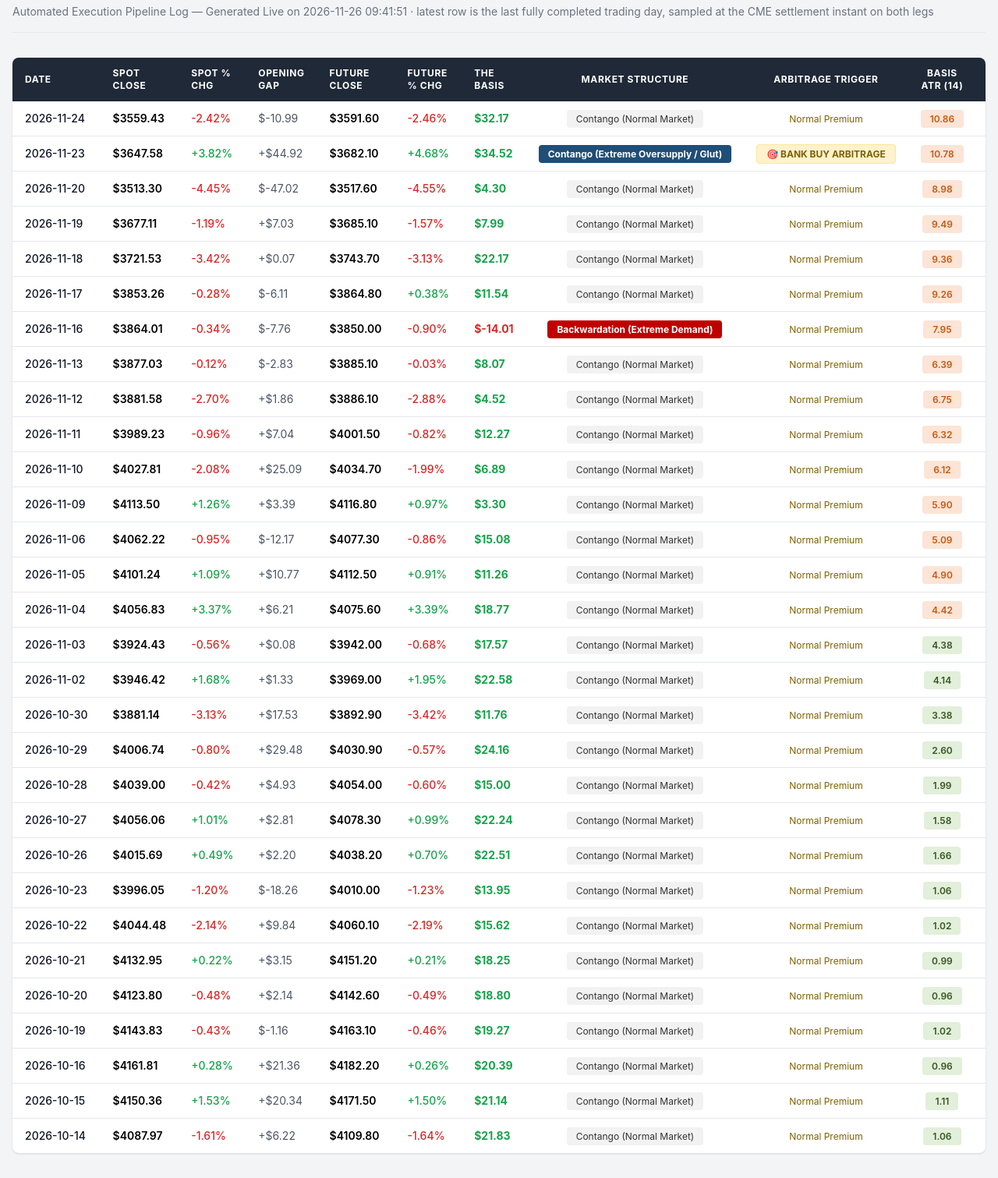
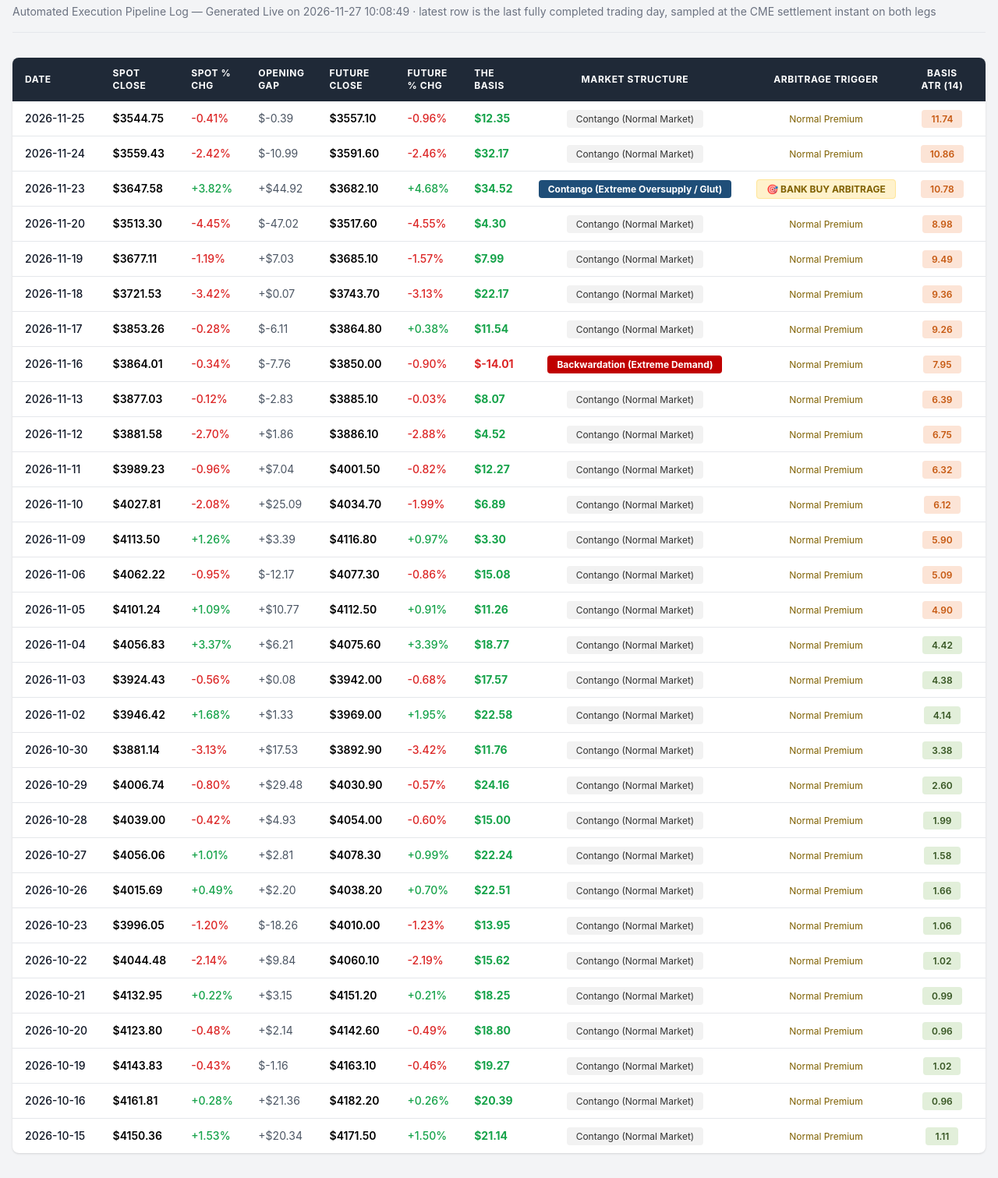
Before and after one commit to Jamesssurfer/SpotVsFutureGold, a plain HTML site: page index.html in a window 1280 px wide. Shown: the part 71-1582 px from the top of the page at 78% size. Drawn offline with nearby package versions, Linux system fonts and the light colour scheme.

Commit message:
Automated Web Log Sync: 2026-11-27 10:08

```diff
--- a/index.html
+++ b/index.html
@@ -15,7 +15,7 @@
         <div class="max-w-full mx-auto px-4 py-8">
             <header class="mb-8 border-b border-gray-200 pb-4">
                 <h1 class="text-3xl font-extrabold text-gray-900 tracking-tight">Gold Basis Premium & Market Structure Tracker</h1>
-                <p class="text-sm text-gray-500 mt-2">Automated Execution Pipeline Log — Generated Live on 2026-11-26 09:41:51 &middot; latest row is the last fully completed trading day, sampled at the CME settlement instant on both legs</p>
+                <p class="text-sm text-gray-500 mt-2">Automated Execution Pipeline Log — Generated Live on 2026-11-27 10:08:49 &middot; latest row is the last fully completed trading day, sampled at the CME settlement instant on both legs</p>
             </header>
             <div class="bg-white rounded-lg shadow overflow-hidden">
                 <div class="overflow-x-auto">
@@ -36,6 +36,20 @@
                             </tr>
                         </thead>
                         <tbody class="divide-y divide-gray-200">
+
+        <tr class="hover:bg-gray-50 border-b border-gray-200 text-sm">
+            <td class="px-4 py-3 font-medium text-gray-900 whitespace-nowrap">2026-11-25</td>
+            <td class="px-4 py-3 font-semibold whitespace-nowrap">$3544.75</td>
+            <td class="px-4 py-3 font-medium whitespace-nowrap text-red-600">-0.41%</td>
+            <td class="px-4 py-3 text-gray-600 whitespace-nowrap">$-0.39</td>
+            <td class="px-4 py-3 font-semibold whitespace-nowrap">$3557.10</td>
+            <td class="px-4 py-3 font-medium whitespace-nowrap text-red-600">-0.96%</td>
+            <td class="px-4 py-3 font-bold whitespace-nowrap text-green-600">$12.35</td>
+            <td class="px-4 py-3 text-center"><span class="px-3 py-1 rounded text-xs whitespace-nowrap" style="background-color: #F2F2F2; color: #333333;">Contango (Normal Market)</span></td>
+            <td class="px-4 py-3 text-center"><span class="px-3 py-1 rounded text-xs whitespace-nowrap" style="color: #7F6000;">Normal Premium</span></td>
+            <td class="px-4 py-3 text-center"><span class="px-3 py-1 rounded text-xs font-semibold whitespace-nowrap" style="background-color: #FCE4D6; color: #C65911;">11.74</span></td>
+            <td class="px-4 py-3 text-gray-500 font-medium whitespace-nowrap">Normal Trading</td>
+        </tr>
 
         <tr class="hover:bg-gray-50 border-b border-gray-200 text-sm">
             <td class="px-4 py-3 font-medium text-gray-900 whitespace-nowrap">2026-11-24</td>
@@ -243,7 +257,7 @@
             <td class="px-4 py-3 font-bold whitespace-nowrap text-green-600">$18.77</td>
             <td class="px-4 py-3 text-center"><span class="px-3 py-1 rounded text-xs whitespace-nowrap" style="background-color: #F2F2F2; color: #333333;">Contango (Normal Market)</span></td>
             <td class="px-4 py-3 text-center"><span class="px-3 py-1 rounded text-xs whitespace-nowrap" style="color: #7F6000;">Normal Premium</span></td>
-            <td class="px-4 py-3 text-center"><span class="px-3 py-1 rounded text-xs font-semibold whitespace-nowrap" style="background-color: #FCE4D6; color: #C65911;">4.42</span></td>
+            <td class="px-4 py-3 text-center"><span class="px-3 py-1 rounded text-xs font-semibold whitespace-nowrap" style="background-color: #E2EFDA; color: #375623;">4.42</span></td>
             <td class="px-4 py-3 text-gray-500 font-medium whitespace-nowrap">Normal Trading</td>
         </tr>
 
@@ -443,20 +457,6 @@
             <td class="px-4 py-3 text-gray-500 font-medium whitespace-nowrap">Normal Trading</td>
         </tr>
 
-        <tr class="hover:bg-gray-50 border-b border-gray-200 text-sm">
-            <td class="px-4 py-3 font-medium text-gray-900 whitespace-nowrap">2026-10-14</td>
-            <td class="px-4 py-3 font-semibold whitespace-nowrap">$4087.97</td>
-            <td class="px-4 py-3 font-medium whitespace-nowrap text-red-600">-1.61%</td>
-            <td class="px-4 py-3 text-gray-600 whitespace-nowrap">+$6.22</td>
-            <td class="px-4 py-3 font-semibold whitespace-nowrap">$4109.80</td>
-            <td class="px-4 py-3 font-medium whitespace-nowrap text-red-600">-1.64%</td>
-            <td class="px-4 py-3 font-bold whitespace-nowrap text-green-600">$21.83</td>
-            <td class="px-4 py-3 text-center"><span class="px-3 py-1 rounded text-xs whitespace-nowrap" style="background-color: #F2F2F2; color: #333333;">Contango (Normal Market)</span></td>
-            <td class="px-4 py-3 text-center"><span class="px-3 py-1 rounded text-xs whitespace-nowrap" style="color: #7F6000;">Normal Premium</span></td>
-            <td class="px-4 py-3 text-center"><span class="px-3 py-1 rounded text-xs font-semibold whitespace-nowrap" style="background-color: #E2EFDA; color: #375623;">1.06</span></td>
-            <td class="px-4 py-3 text-gray-500 font-medium whitespace-nowrap">Normal Trading</td>
-        </tr>
-
                         </tbody>
                     </table>
                 </div>
```
